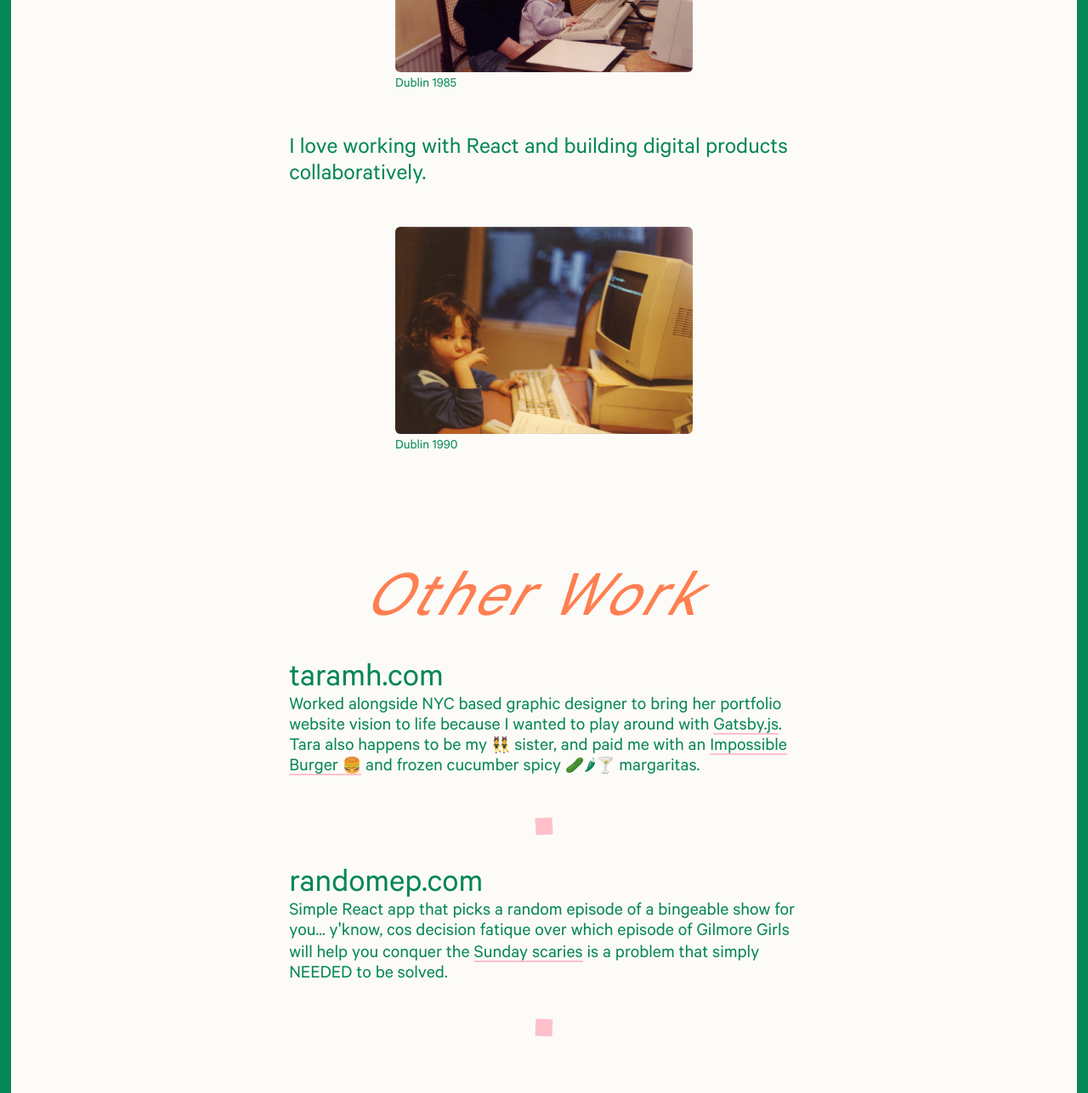
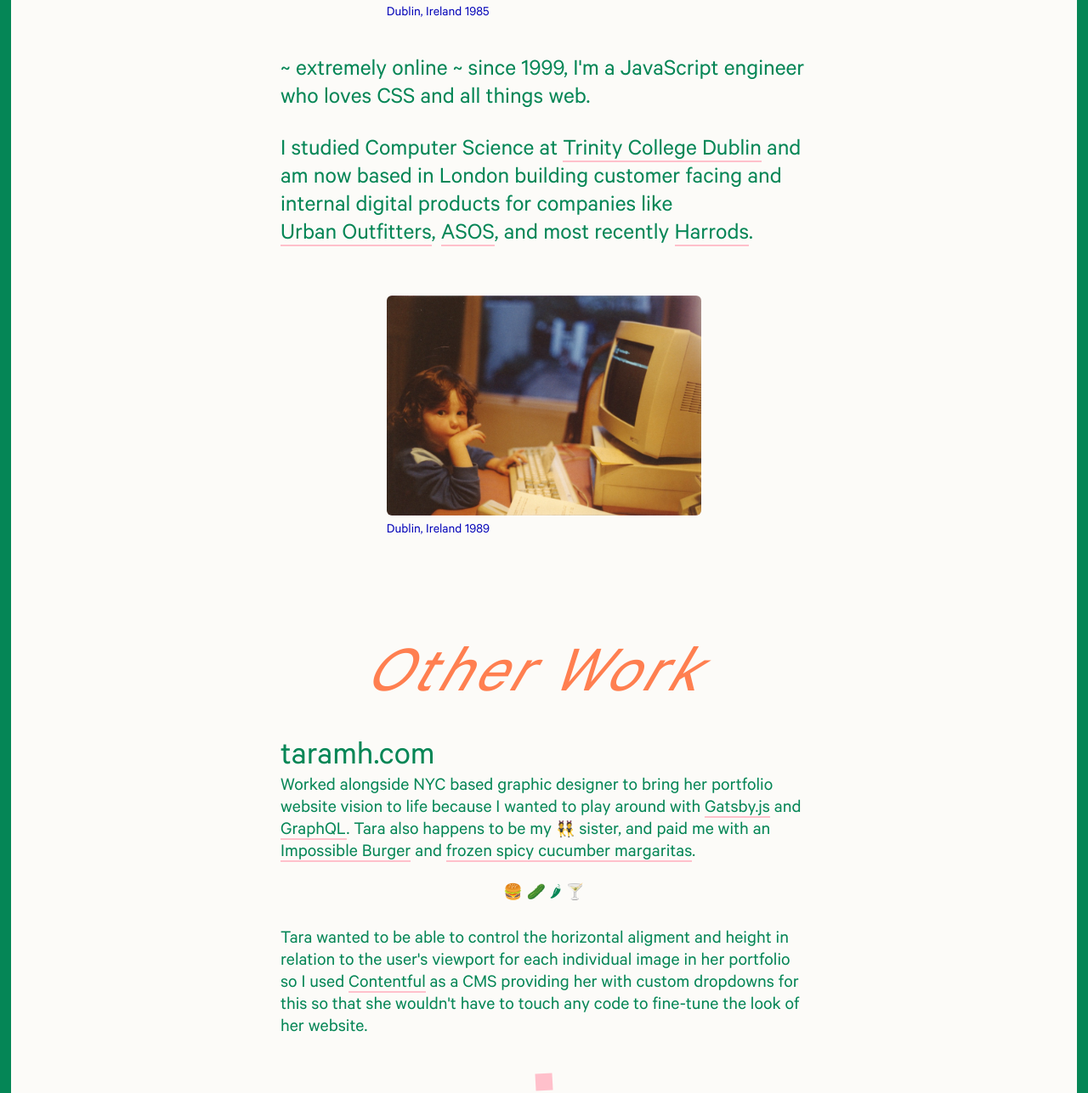
Before and after one commit to jademh/jademh, a website built with Parcel: page index.html in a window 1280 px wide. Shown: the part 749-2036 px from the top of the page at 85% size. Built offline with nearby package versions, Linux system fonts and the light colour scheme; files whose address does not match are found by name.

Commit message:
redesign

```diff
--- a/index.html
+++ b/index.html
@@ -22,7 +22,10 @@
 
     <meta property="og:type" content="website" />
     <meta property="og:title" content="Jade Masterson Hally" />
-    <meta property="og:description" content="Jade Masterson Hally is a front-end engineer based in London, UK." />
+    <meta
+      property="og:description"
+      content="Jade Masterson Hally is a front-end engineer based in London, UK."
+    />
     <meta property="og:url" content="https://www.jademh.com" />
     <meta property="og:site_name" content="Jade Masterson Hally" />
     <meta property="og:image" content="https://www.jademh.com/jmh-og.jpg" />
@@ -31,7 +34,11 @@
   <body>
     <div class="logo-wrp">
       <h1>
-        <svg class="logo" viewBox="0 0 500 500" xmlns:xlink="http://www.w3.org/1999/xlink">
+        <svg
+          class="logo"
+          viewBox="0 0 500 500"
+          xmlns:xlink="http://www.w3.org/1999/xlink"
+        >
           <path
             id="curve"
             fill="transparent"
@@ -54,16 +61,9 @@
 
     <section class="section">
       <p class="p--hero">
-        Hi, I'm Jade. I write HTML, CSS, and JavaScript.
-      </p>
-      <p>
-        I studied Computer Science at
-        <a href="https://www.tcd.ie/" target="_blank">Trinity College Dublin</a>
-        and am now based in London building websites for companies like
-        <a href="https://www.urbanoutfitters.com" target="_blank"
-          >Urban Outfitters</a
-        >, <a href="https://www.asos.com" target="_blank">ASOS</a>, and most
-        recently <a href="https://www.harrods.com" target="_blank">Harrods</a>
+        Hi, I'm Jade.<br />
+        I am a front-end engineer.<br />
+        Currently based in London, UK.
       </p>
     </section>
 
@@ -74,13 +74,26 @@
           class="section_img section_img--br"
           alt="Jade Masterson Hally working on her computer, age 1"
         />
-        <figcaption class="section_img-caption">Dublin 1985</span>
+        <figcaption class="section_img-caption">
+          Dublin, Ireland 1985
+        </figcaption>
       </figure>
     </section>
 
     <section class="section">
       <p>
-        I love working with React and building digital products collaboratively.
+        ~ extremely online ~ since 1999, I'm a JavaScript engineer who loves CSS
+        and all things web.
+      </p>
+      <p>
+        I studied Computer Science at
+        <a href="https://www.tcd.ie/" target="_blank">Trinity College Dublin</a>
+        and am now based in London building customer facing and internal digital
+        products for companies like
+        <a href="https://www.urbanoutfitters.com" target="_blank"
+          >Urban Outfitters</a
+        >, <a href="https://www.asos.com" target="_blank">ASOS</a>, and most
+        recently <a href="https://www.harrods.com" target="_blank">Harrods</a>.
       </p>
     </section>
 
@@ -89,13 +102,13 @@
         <img
           src="assets/img/jade-masterson-hally_child.jpg"
           class="section_img section_img--br"
-          alt="Jade Masterson Hally working on her computer, age 7"
+          alt="Jade Masterson Hally working on her computer, age 5"
         />
-        <figcaption class="section_img-caption">Dublin 1990</span>
+        <figcaption class="section_img-caption">
+          Dublin, Ireland 1989
+        </figcaption>
       </figure>
     </section>
-
-
 
     <section class="section">
       <div class="h2-wrp">
@@ -106,28 +119,38 @@
         <p>
           Worked alongside NYC based graphic designer to bring her portfolio
           website vision to life because I wanted to play around with
-          <a href="https://www.gatsbyjs.org/" target="_blank">Gatsby.js</a>. Tara
-          also happens to be my <span class="emoji">👯</span> sister, and paid me
-          with an
+          <a href="https://www.gatsbyjs.org/" target="_blank">Gatsby.js</a> and
+          <a href="https://graphql.org/" target="_blank">GraphQL</a>. Tara also
+          happens to be my
+          <span class="emoji" role="img" aria-label="dancing girls emoji"
+            >👯</span
+          >
+          sister, and paid me with an
           <a href="https://impossiblefoods.com/" target="_blank"
-            >Impossible Burger <span class="emoji">🍔</span></a
+            >Impossible Burger</a
           >
-          and frozen cucumber spicy <span class="emoji">🥒</span
-          ><span class="emoji">🌶</span><span class="emoji">🍸</span> margaritas.
+          and
+          <a
+            href="https://www.bonappetit.com/recipe/spicy-cucumber-margarita"
+            target="_blank"
+            >frozen spicy cucumber margaritas</a
+          >.
         </p>
-      </section>
-      <section class="section--mini">
-        <h3>
-          <a href="https://www.randomep.com" target="_blank">randomep.com</a>
-        </h3>
+        <p class="p--center">
+          <span class="emoji" role="img" aria-label="burger emoji">🍔</span>
+          <span class="emoji" role="img" aria-label="cucumber emoji">🥒</span>
+          <span class="emoji" role="img" aria-label="chilli pepper emoji"
+            >🌶</span
+          >
+          <span class="emoji" role="img" aria-label="cocktail emoji">🍸</span>
+        </p>
         <p>
-          Simple React app that picks a random episode of a bingeable show for
-          you... y'know, cos decision fatique over which episode of Gilmore Girls
-          will help you conquer the
-          <a href="https://www.manrepeller.com/set/sunday-scaries" target="_blank"
-            >Sunday scaries</a
-          >
-          is a problem that simply NEEDED to be solved.
+          Tara wanted to be able to control the horizontal aligment and height
+          in relation to the user's viewport for each individual image in her
+          portfolio so I used
+          <a href="https://www.contentful.com" target="_blank">Contentful</a> as
+          a CMS providing her with custom dropdowns for this so that she
+          wouldn't have to touch any code to fine-tune the look of her website.
         </p>
       </section>
     </section>
--- a/styles/styles.scss
+++ b/styles/styles.scss
@@ -3,10 +3,16 @@ $icon-path: '../assets/icons/';
 
 $color-bg: #fcfbf8;
 $color-accent: #058656;
+$color-accent--secondary: pink;
+$color-accent--tertiary: coral;
+$color-note: #0606b9;
 
 @font-face {
   font-family: 'Calibre';
-  src: url('#{$font-path}CalibreTest-Regular.woff') format('woff');
+  src:
+    url('#{$font-path}CalibreWeb-Regular.woff') format('woff'),
+    url('#{$font-path}CalibreWeb-Regular.woff2') format('woff2'),
+    url('#{$font-path}CalibreWeb-Regular.eot') format('eot');
   font-weight: normal;
   font-style: normal;
 }
@@ -39,6 +45,8 @@ body {
 
 .logo {
   width: 100%;
+  animation-name: rotate;
+  animation-duration: 2s;
 
   &-wrp {
     text-align: center;
@@ -47,8 +55,6 @@ body {
     height: 210px;
     margin: 0 auto;
     margin-top: 40px;
-    animation: fadein-logo;
-    animation-duration: 2s;
 
     img {
       width: 140px;
@@ -96,7 +102,7 @@ h2 {
   letter-spacing: 4px;
   text-align: center;
   margin: 1em 0 0.5em 0;
-  color: coral;
+  color: $color-accent--tertiary;
   transform: skew(-30deg);
 }
 
@@ -116,7 +122,7 @@ h3 {
     transition: color 300ms ease-in-out;
 
     &:hover {
-      color: pink;
+      color: $color-accent--secondary;
     }
   }
 }
@@ -129,11 +135,15 @@ p {
   a {
     color: inherit;
     text-decoration: none;
-    border-bottom: 2px solid pink;
+    border-bottom: 2px solid $color-accent--secondary;
     transition: border 300ms ease-in-out;
 
+    @media screen and (min-width: 640px) {
+      white-space: nowrap; // don't allow links to wrap to two lines within paragraph text.
+    }
+
     &:hover {
-      border-color: coral;
+      border-color: $color-accent--tertiary;
     }
   }
 
@@ -146,23 +156,35 @@ p {
   font-size: 40px;
 }
 
-figcaption {
-  color: $color-accent;
+.p--center {
+  text-align: center;
 }
 
 .section {
   padding: 0 4%;
-  max-width: 700px;
+  max-width: 620px;
   margin: 50px auto 0 auto;
   animation: fadein-content;
-  animation-duration: 2s;
+  animation-duration: 1s;
+
+  @media screen and (min-width: 640px) {
+    padding: 0;
+  }
 
   &_img {
     width: 100%;
 
     &-wrp {
-      max-width: 350px;
-      margin: 0 auto;
+      max-width: 420px;
+      padding: 0 4%;
+      margin: 60px auto;
+      position: relative;
+
+      figcaption {
+        position: absolute;
+        bottom: -20px;
+        color: $color-note;
+      }
     }
 
     &--br {
@@ -180,7 +202,7 @@ figcaption {
       display: block;
       width: 20px;
       height: 20px;
-      background: pink;
+      background: $color-accent--secondary;
       margin: 45px auto 30px auto;
       transform: rotate(3deg);
     }
@@ -263,13 +285,13 @@ figcaption {
     &:hover,
     &:focus {
       .fd-cssmask & {
-        background-color: coral;
+        background-color: $color-accent--tertiary;
       }
     }
   }
 }
 
-@keyframes fadein-logo {
+@keyframes fadein-content {
   0% {
     opacity: 0;
   }
@@ -279,16 +301,12 @@ figcaption {
   }
 }
 
-@keyframes fadein-content {
+@keyframes rotate {
   0% {
-    opacity: 0;
-  }
-
-  50% {
-    opacity: 0;
+    transform: rotate(290deg);
   }
 
   100% {
-    opacity: 1;
+    transform: rotate(360deg);
   }
 }
```
Also changed, not shown: assets/fonts/CalibreTest-Regular.woff (deleted), assets/fonts/CalibreWeb-Regular.woff (added), assets/fonts/CalibreWeb-Regular.woff2 (added), static/jmh-og.jpg, 1 other file.
